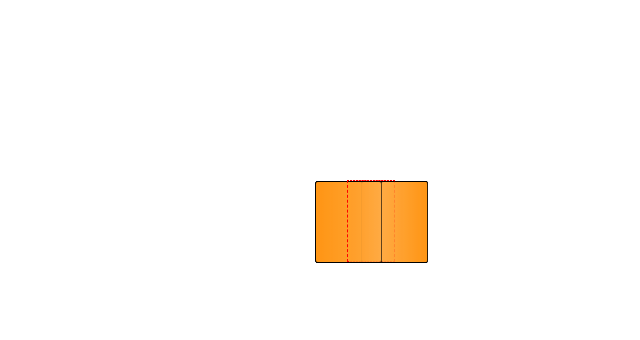
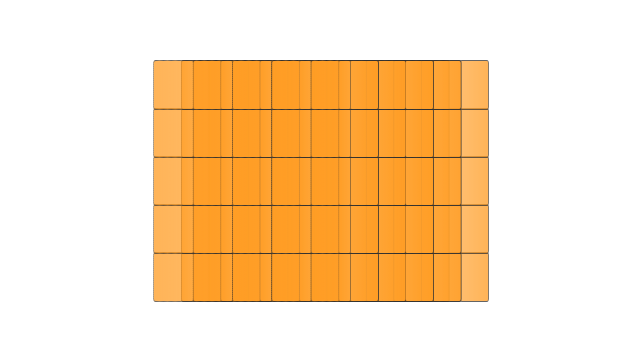
Before and after one commit to ashelkov/3d-cubes, a React app: page / in a window 1280 px wide. Shown: the part 220-560 px from the top of the page, without its empty margins (310-950 px from the left). Built offline with nearby package versions, Linux system fonts and the light colour scheme.

Commit message:
implement HyperCube component

```diff
--- a/src/components/Cube.js
+++ b/src/components/Cube.js
@@ -7,10 +7,6 @@ import withProps from 'recompose/withProps';
 import cn from 'classnames';
 import './Cube.scss';
 
-function getSideStyle(XYZ, _XYZ) {
-
-}
-
 const Cube = ({
   size,
   cubeStyle,
@@ -18,23 +14,24 @@ const Cube = ({
   posX,
   posY,
   posZ,
+  getSideStyle,
 }) => (
   <div
     className={cn('cube-container', { animate })}
     style={cubeStyle}
   >
     <div className="back side"
-      style={{ transform: `translateZ(${-size/2}em)`}} />
+      style={{ transform: getSideStyle(0, 0, -1)}} />
     <div className="left side"
-      style={{ transform: `translateX(${-size/2}em) rotateY(90deg)`}} />
+      style={{ transform: getSideStyle(-1, 0, 0) + ' rotateY(90deg)'}} />
     <div className="right side"
-      style={{ transform: `translateX(${size/2}em) rotateY(90deg)`}} />
+      style={{ transform: getSideStyle(1, 0, 0)  + ' rotateY(90deg)'}} />
     <div className="top side"
-      style={{ transform: `translateY(${-size/2}em) rotateX(90deg)`}} />
+      style={{ transform: getSideStyle(0, -1, 0) + ' rotateX(90deg)'}} />
     <div className="bottom side"
-      style={{ transform: `translateY(${size/2}em) rotateX(90deg)`}} />
+      style={{ transform: getSideStyle(0, 1, 0) + ' rotateX(90deg)'}} />
     <div className="front side"
-      style={{ transform: `translateZ(${size/2}em)`}} />
+      style={{ transform: getSideStyle(0, 0, 1)}} />
   </div>
 );
 
@@ -47,22 +44,22 @@ export default compose(
     posY: 0,
     posZ: 0,
   }),
-  withProps(({ viewAngle, size, posX, posY, posZ }) => {
-    const cubeTransforms = [
-      // `translateX(${posX*size}em)`,
-      // `translateY(${posY*size}em)`,
-      // `translateZ(${posZ*size}em)`,
-      `rotateX(0)`,
-      `rotateY(${viewAngle}deg)`,
-      `rotateZ(0)`,
-    ];
+  withProps(({ viewAngle, size, posX, posY, posZ, zIndex }) => {
     return {
       cubeStyle: {
-        transform: cubeTransforms.join(' '),
-        border: '1px dashed red',
+        transform: `rotateX(0) rotateY(${viewAngle}deg) rotateZ(0)`,
         width: `${size}em`,
         height: `${size}em`,
+        zIndex: zIndex,
       },
+      getSideStyle: (modX, modY, modZ) => {
+        const positions = [
+          `translateX(${size*posX + modX*size/2}em)`,
+          `translateY(${size*posY + modY*size/2}em)`,
+          `translateZ(${size*posZ + modZ*size/2}em)`,
+        ];
+        return positions.join(' ');
+      }
     }
   }),
 )(Cube);
--- a/src/components/Cube.scss
+++ b/src/components/Cube.scss
@@ -9,15 +9,19 @@
 
 .side {
   position: absolute;
-  border: 1px solid black;
+  border: 1px solid #303030;
   width: 100%;
   height: 100%;
   border-radius: 3px;
-  opacity: .8;
+  opacity: .5;
   background: #ffaf4b;
   background: -moz-linear-gradient(left, hsla(33,100%,65%,1) 0%, hsla(33,100%,52%,1) 100%);
   background: -webkit-linear-gradient(left, hsla(33,100%,65%,1) 0%,hsla(33,100%,52%,1) 100%);
   background: linear-gradient(to right, hsla(33,100%,65%,1) 0%,hsla(33,100%,52%,1) 100%);
+
+  &.back {
+    border: 1px dotted #303030;
+  }
 }
 
 @keyframes rotate {
--- a/src/components/HyperCube.js
+++ b/src/components/HyperCube.js
@@ -1,14 +1,48 @@
 import React from 'react';
+// recompose
+import compose from 'recompose/compose';
+import defaultProps from 'recompose/defaultProps';
+// components
 import Cube from './Cube';
 import './HyperCube.scss';
 
-const HyperCube = (props) => (
-  <div className="hypercube-container">
-    <Cube />
-    <Cube posX={1} posY={1} posZ={1} />
-    <Cube posX={2} posY={2} posZ={2} />
+const HyperCube = ({
+  depth,
+  width,
+  height,
+  size,
+}) => {
+  const cubes = [];
 
-  </div>
-);
+  for (let y = 0; y < height; y++) {
+    for (let x = 0; x < depth; x++) {
+      for (let z = 0; z < width; z++) {
+        cubes.push(
+          <Cube
+            key={`${x}-${y}-${z}`}
+            posX={x-depth/2}
+            posY={y-height/2}
+            posZ={z-width/2}
+            size={size}
+            zIndex={(10-y)*100 + (100-x) + z}
+          />
+        );
+      };
+    };
+  };
 
-export default HyperCube;
+  return (
+    <div className="hypercube-container">
+      {cubes}
+    </div>
+  )
+};
+
+export default compose(
+  defaultProps({
+    depth: 5,
+    width: 5,
+    height: 5,
+    size: 3,
+  }),
+)(HyperCube);
--- a/src/components/HyperCube.scss
+++ b/src/components/HyperCube.scss
@@ -0,0 +1,3 @@
+.hypercube-container {
+
+}
```
